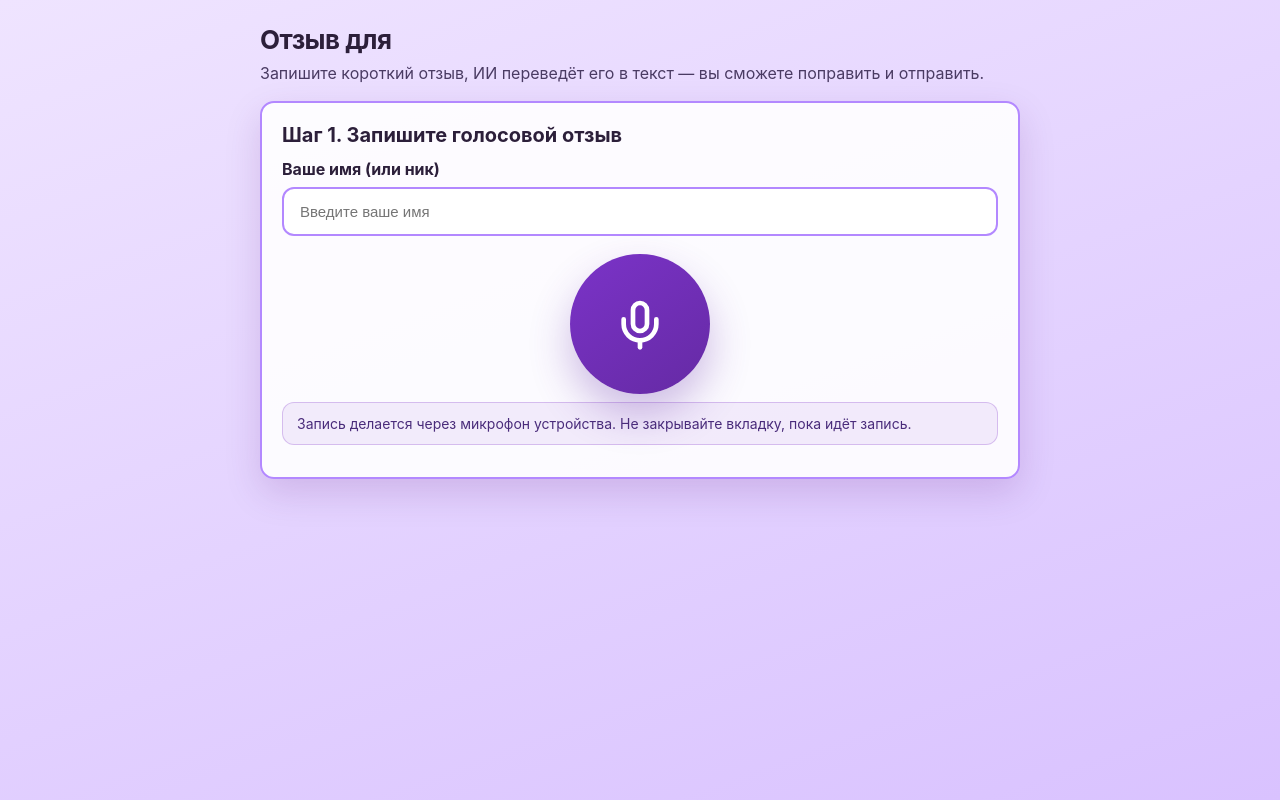
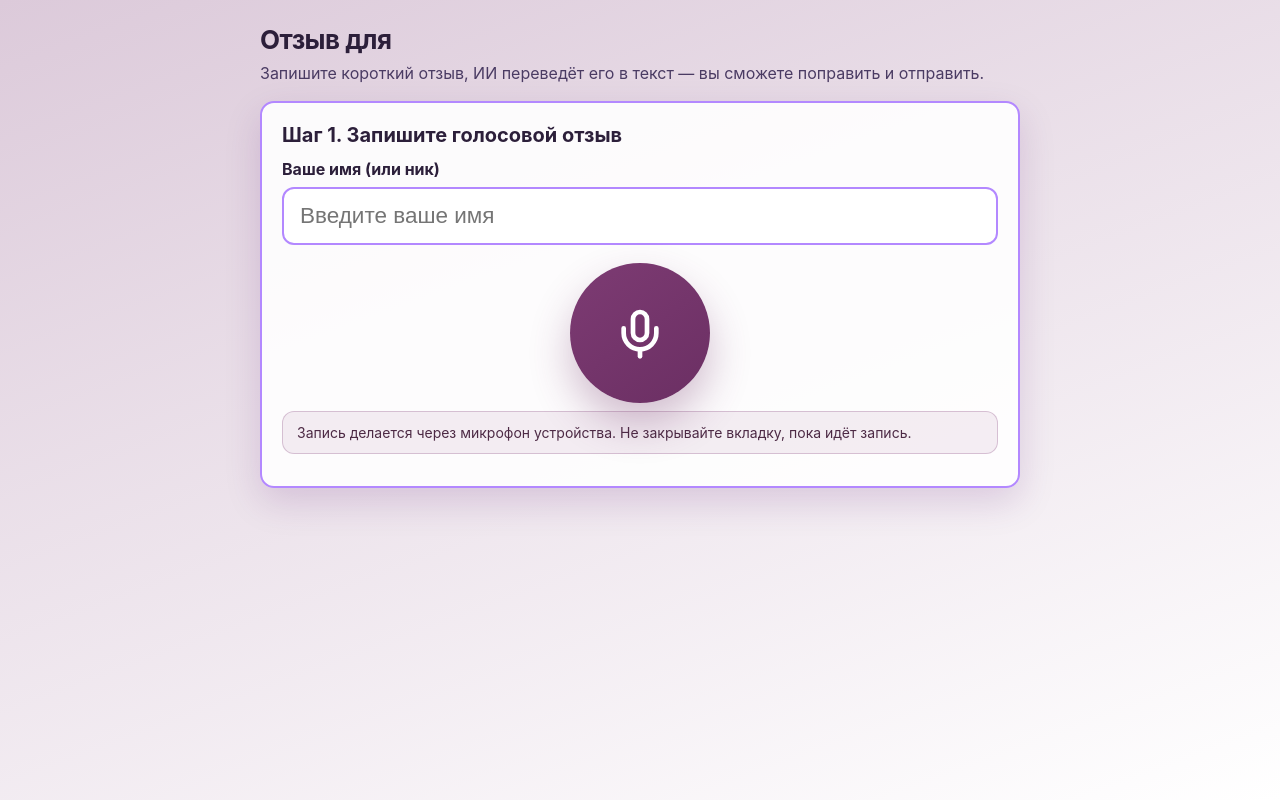
Before and after one commit to andrrrrey/voice-feedback, a FastAPI app: template templates/public_form.html in a window 1280 px wide. Run offline with FastAPI, Linux system fonts and the light colour scheme; the template is opened without the code that fills it, so the values that code supplies are empty.

Commit message:
Обновление UI 4

```diff
--- a/templates/public_form.html
+++ b/templates/public_form.html
@@ -6,14 +6,14 @@
   <title>Оставить голосовой отзыв — {{ company.name }}</title>
   <style>
     :root {
-      --bg-start: #efe4ff;
-      --bg-end: #d9c2ff;
+      --bg-start: #dccada;
+      --bg-end: #ffffff;
       --card: rgba(255, 255, 255, 0.9);
       --border: #b388ff;
       --muted: #4a3b63;
       --text: #2c1f3a;
-      --primary: #7b33c8;
-      --primary-hover: #652aa4;
+      --primary: #7d3b73;
+      --primary-hover: #6b2f63;
     }
     body {
       font-family: 'Inter', system-ui, -apple-system, sans-serif;
@@ -57,7 +57,7 @@
       border-radius: 12px;
       border: 2px solid var(--border);
       padding: 14px 16px;
-      font-size: 15px;
+      font-size: 22.5px;
       box-sizing: border-box;
       background: rgba(255, 255, 255, 0.9);
       transition: border-color 0.15s, box-shadow 0.15s;
@@ -65,10 +65,11 @@
     input:focus, textarea:focus {
       outline: none;
       border-color: var(--primary);
-      box-shadow: 0 0 0 4px rgba(123, 51, 200, 0.25);
+      box-shadow: 0 0 0 4px rgba(125, 59, 115, 0.25);
       background: #fff;
     }
-    textarea { min-height: 160px; resize: vertical; }
+    input::placeholder { font-size: 22.5px; }
+    textarea { min-height: 160px; resize: vertical; font-size: 22.5px; }
     .btn-row { display: flex; gap: 10px; flex-wrap: wrap; margin-top: 12px; }
     .btn {
       padding: 10px 16px;
@@ -76,22 +77,23 @@
       border-radius: 12px;
       cursor: pointer;
       font-weight: 700;
+      font-size: 1.5rem;
       color: #fff;
       background: linear-gradient(135deg, var(--primary), var(--primary-hover));
-      box-shadow: 0 12px 30px rgba(101, 42, 164, 0.25);
+      box-shadow: 0 12px 30px rgba(109, 47, 99, 0.25);
       transition: transform 0.15s ease, box-shadow 0.2s ease, background 0.2s ease;
     }
     .btn.secondary {
-      background: linear-gradient(135deg, #9a88c7, #7b33c8);
-      border-color: #9a88c7;
-      box-shadow: 0 10px 26px rgba(122, 102, 176, 0.2);
+      background: linear-gradient(135deg, var(--primary), var(--primary-hover));
+      border-color: var(--primary);
+      box-shadow: 0 10px 26px rgba(109, 47, 99, 0.2);
     }
     .btn:disabled { opacity: 0.6; cursor: not-allowed; }
     .btn:hover:not(:disabled) { transform: translateY(-1px); }
     .info-box {
-      background: rgba(123, 51, 200, 0.08);
-      color: #4a2c7b;
-      border: 1px solid rgba(123, 51, 200, 0.25);
+      background: rgba(125, 59, 115, 0.08);
+      color: #4d2a45;
+      border: 1px solid rgba(125, 59, 115, 0.25);
       padding: 12px 14px;
       border-radius: 12px;
       font-size: 14px;
@@ -113,9 +115,15 @@
       place-items: center;
       background: linear-gradient(145deg, var(--primary), var(--primary-hover));
       color: #fff;
-      box-shadow: 0 20px 40px rgba(101, 42, 164, 0.3);
+      box-shadow: 0 20px 40px rgba(109, 47, 99, 0.3);
       cursor: pointer;
       transition: transform 0.3s ease, box-shadow 0.3s ease;
+    }
+    .mic-button .mic-text {
+      display: none;
+      font-size: 26px;
+      font-weight: 700;
+      text-transform: lowercase;
     }
     .mic-button svg {
       width: 56px;
@@ -124,8 +132,11 @@
     .mic-button:hover { transform: translateY(-2px); }
     .mic-button.recording {
       animation: pulse 1.6s ease-in-out infinite;
-      box-shadow: 0 24px 60px rgba(123, 51, 200, 0.4);
+      box-shadow: 0 24px 60px rgba(109, 47, 99, 0.4);
     }
+    .mic-button.recording svg { display: none; }
+    .mic-button.recording .mic-text { display: block; }
+    .sentiment-row { display: none; }
     @keyframes pulse {
       0% { transform: scale(1); }
       50% { transform: scale(1.08); }
@@ -172,6 +183,7 @@
             <path d="M19 10v2a7 7 0 0 1-14 0v-2" />
             <line x1="12" x2="12" y1="19" y2="22" />
           </svg>
+          <span class="mic-text">стоп</span>
         </button>
       </div>
       <div class="info-box">Запись делается через микрофон устройства. Не закрывайте вкладку, пока идёт запись.</div>
@@ -180,9 +192,9 @@
 
     <div class="card step" id="step2">
       <h2>Шаг 2. Проверка текста</h2>
-      <p><strong>Тональность:</strong> <span id="sentimentSpan"></span></p>
+      <p class="sentiment-row"><strong>Тональность:</strong> <span id="sentimentSpan"></span></p>
       <p><strong>Текст, который понял ИИ:</strong></p>
-      <div class="info-box" id="aiText"></div>
+      <div class="info-box" id="aiText" style="font-size: 1.5rem;"></div>
       <div class="btn-row">
         <button id="editBtn" class="btn" type="button">Редактировать и отправить</button>
         <button class="btn secondary" type="button" onclick="showStep(1)">Записать ещё раз</button>
@@ -191,7 +203,7 @@
 
     <div class="card step" id="step3">
       <h2>Шаг 3. Отредактируйте текст и отправьте</h2>
-      <textarea id="finalText" placeholder="Добавьте детали или исправьте текст..."></textarea>
+      <textarea id="finalText" placeholder="Добавьте детали или исправьте текст..." style="font-size: 1.5rem;"></textarea>
       <div class="btn-row">
         <button id="sendBtn" class="btn" type="button">Отправить отзыв</button>
         <button class="btn secondary" type="button" onclick="showStep(1)">Начать заново</button>
```
Also changed, not shown: 1 other file.
